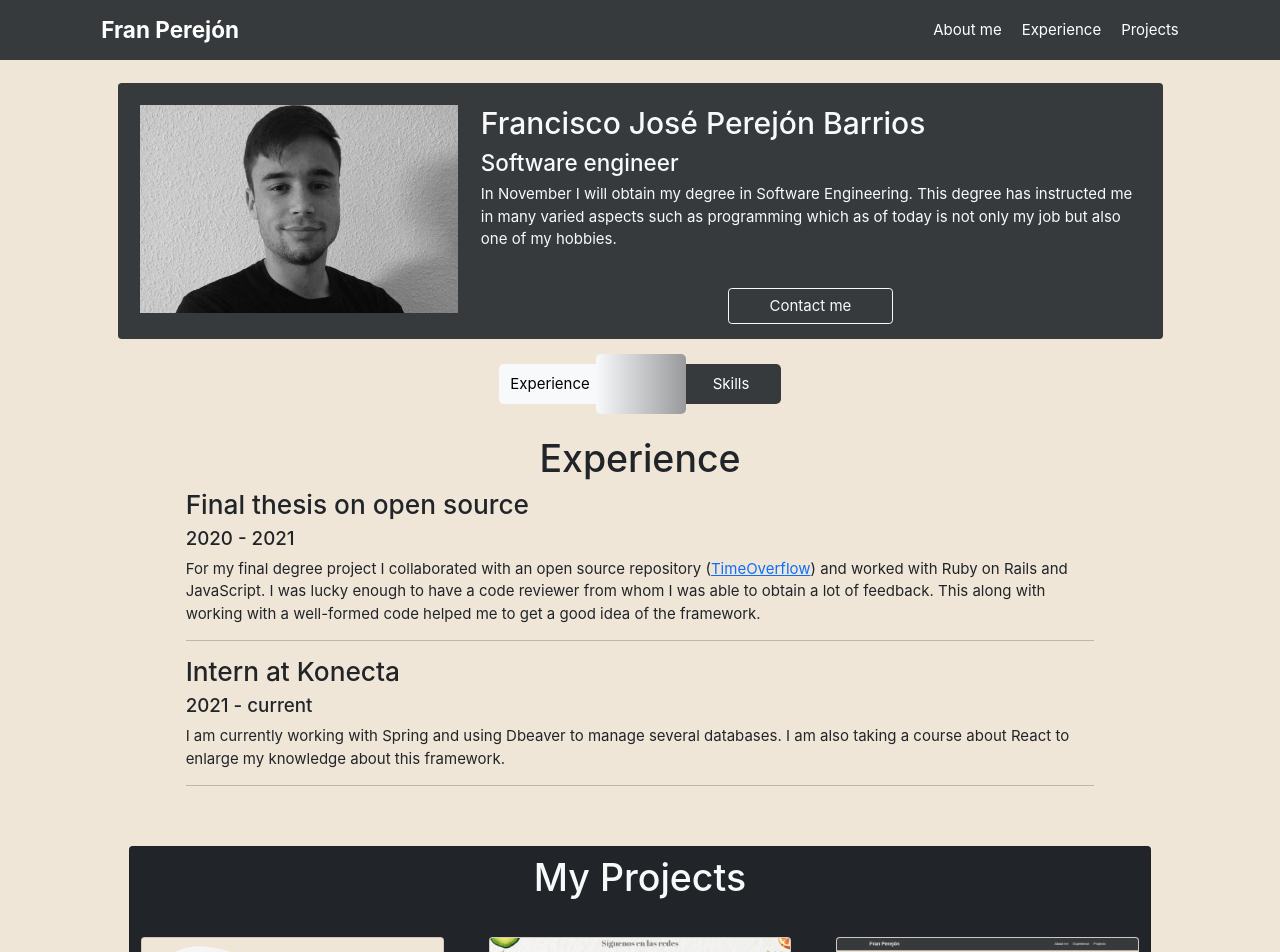
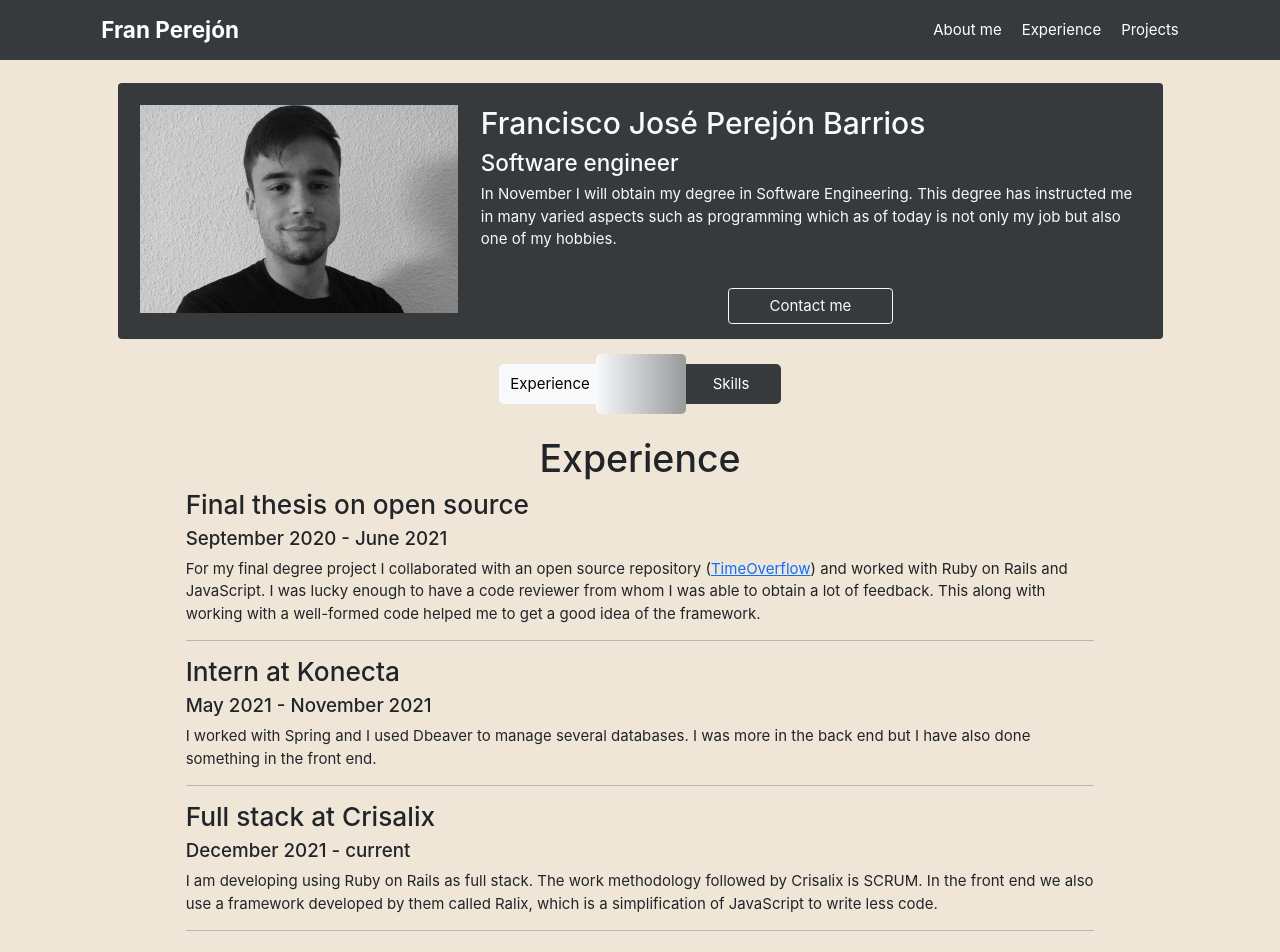
Before and after one commit to franpb14/portfolio, a Next.js app: page / in a window 1280 px wide. Shown: the top 952 px of the page. Built offline with nearby package versions, Linux system fonts and the light colour scheme.

Commit message:
I've update all to my current situation

```diff
--- a/components/experience.js
+++ b/components/experience.js
@@ -10,7 +10,7 @@ export default function Experience() {
             </div>
 
             <h3>Final thesis on open source</h3>
-            <h5>2020 - 2021</h5>
+            <h5>September 2020 - June 2021</h5>
             <p>
               For my final degree project I collaborated with an open source repository (
               <a href="https://github.com/coopdevs/TimeOverflow">TimeOverflow</a>) and worked with Ruby on Rails and JavaScript.
@@ -21,10 +21,19 @@ export default function Experience() {
             <hr></hr>
 
             <h3>Intern at Konecta</h3>
-            <h5>2021 - current</h5>
+            <h5>May 2021 - November 2021</h5>
             <p>
-              I am currently working with Spring and using Dbeaver to manage several databases.
-              I am also taking a course about React to enlarge my knowledge about this framework.
+              I worked with Spring and I used Dbeaver to manage several databases.
+              I was more in the back end but I have also done something in the front end.
+            </p>
+            <hr></hr>
+
+            <h3>Full stack at Crisalix</h3>
+            <h5>December 2021 - current</h5>
+            <p>
+              I am developing using Ruby on Rails as full stack. The work methodology followed by
+              Crisalix is SCRUM. In the front end we also use a framework developed by them
+              called Ralix, which is a simplification of JavaScript to write less code.
             </p>
             <hr></hr>
 
--- a/components/footer.js
+++ b/components/footer.js
@@ -10,11 +10,11 @@ export default function Header() {
           <div className="container">
             <div className="row justify-content-center">
               <div className="col-sm-2 col-4 text-center">
-                <a target="_blank" href="https://stackoverflow.com/users/15076357/fran-perej%c3%b3n"><FontAwesomeIcon icon={faStackOverflow}></FontAwesomeIcon></a>
+                <a className="link-footer" target="_blank" href="https://stackoverflow.com/users/15076357/fran-perej%c3%b3n"><FontAwesomeIcon icon={faStackOverflow}></FontAwesomeIcon></a>
 
               </div>
               <div className="col-sm-2 col-4 text-center">
-              <a target="_blank" href="https://github.com/franpb14"><FontAwesomeIcon icon={faGithub}></FontAwesomeIcon></a>
+              <a className="link-footer" target="_blank" href="https://github.com/franpb14"><FontAwesomeIcon icon={faGithub}></FontAwesomeIcon></a>
               </div>
 
             </div>
--- a/components/projects.js
+++ b/components/projects.js
@@ -20,7 +20,7 @@ export default function Projects() {
               <Project  name="Eatsy landing page" index="2"
                         description="I was in charge of developing the entire landing of a web application for a degree subject.
                                       The tools I used were NextJS, Bootstrap and Firebase. "
-                        image="eatsylp2.png" urlRocket="https://eatsylp.tk/" urlCode="https://github.com/franpb14/eatsyLP"></Project>
+                        image="eatsylp2.png" urlRocket="https://eatsylp.vercel.app/" urlCode="https://github.com/franpb14/eatsyLP"></Project>
               <Project  name="This page" index="3"
                         description="Obviously I’ve also developed this page."
                         image="thispage.png" urlRocket="https://franperejon.vercel.app/" urlCode="https://github.com/franpb14/portfolio"></Project>
--- a/pages/index.js
+++ b/pages/index.js
@@ -23,8 +23,6 @@ export default function Home() {
       <div className="mt-5"></div>
       <Projects></Projects>
       <Footer></Footer>
-
-
     </div>
   )
 }
--- a/styles/globals.css
+++ b/styles/globals.css
@@ -286,3 +286,7 @@ footer a {
 .code:hover {
   color: #696e70;
 }
+
+.link-footer:hover {
+  color: #696e70;
+}
```
